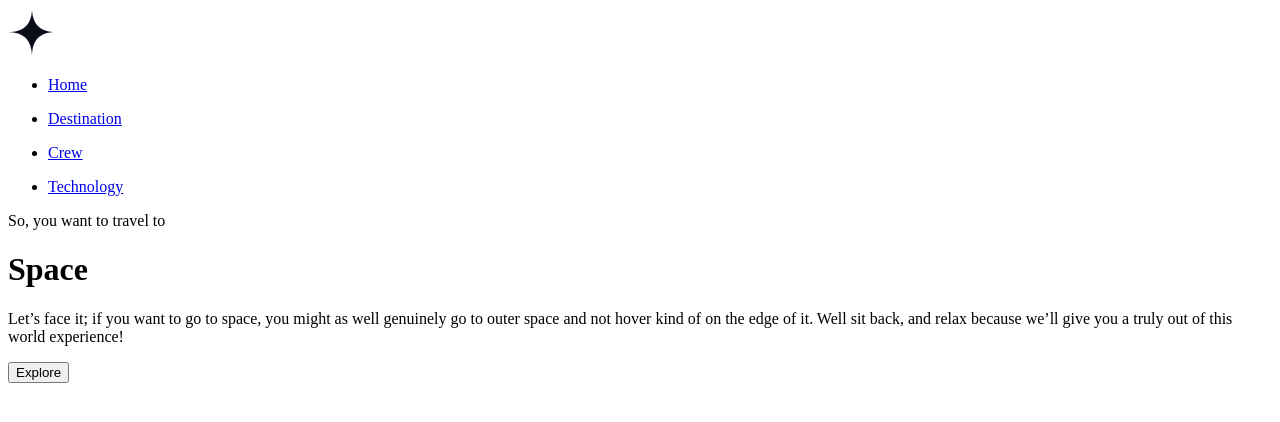
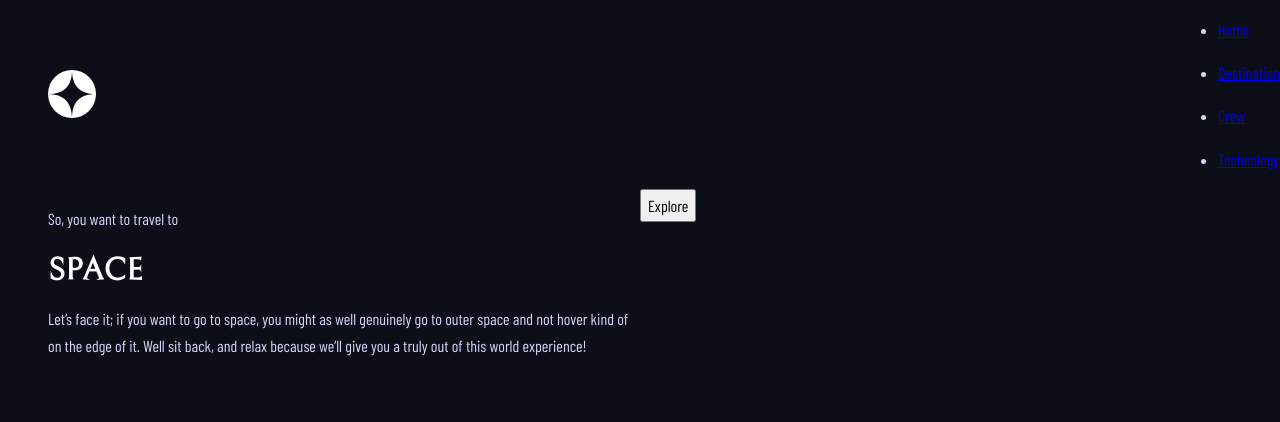
Before and after one commit to leemander/frontend-mentor-space-tourism-website, a React (Vite) app: page / in a window 1280 px wide. Shown: the top 422 px of the page. Built offline with nearby package versions, Linux system fonts and the light colour scheme.

Commit message:
Set up CSS

```diff
--- a/src/style.css
+++ b/src/style.css
@@ -0,0 +1,168 @@
+@font-face {
+  font-family: "Barlow Condensed";
+  src: url(./assets/BarlowCondensed-Regular.ttf);
+}
+
+@font-face {
+  font-family: "Bellefair";
+  src: url(./assets/Bellefair-Regular.ttf);
+}
+
+:root {
+  --color-neutral-100: hsl(0, 0%, 100%);
+  --color-neutral-400: hsl(231, 77%, 90%);
+  --color-neutral-900: hsl(230, 35%, 7%);
+
+  --font-size-xxxl: 9.375rem;
+  --font-size-xxl: 6.25rem;
+  --font-size-xl: 3.5rem;
+  --font-size-l: 2.25rem;
+  --font-size-m: 1.75rem;
+  --font-size-s: 1rem;
+  --font-size-xs: 0.875rem;
+}
+
+/*RESET*/
+
+/* Box sizing rules */
+*,
+*::before,
+*::after {
+  box-sizing: border-box;
+}
+
+/* Prevent font size inflation */
+html {
+  -moz-text-size-adjust: none;
+  -webkit-text-size-adjust: none;
+  text-size-adjust: none;
+}
+
+/* Remove default margin in favour of better control in authored CSS */
+body,
+h1,
+h2,
+h3,
+h4,
+p,
+figure,
+blockquote,
+dl,
+dd {
+  margin-block-end: 0;
+}
+
+/* Remove list styles on ul, ol elements with a list role, which suggests default styling will be removed */
+ul[role="list"],
+ol[role="list"] {
+  list-style: none;
+}
+
+/* Set core body defaults */
+body {
+  min-height: 100vh;
+  line-height: 1.5;
+}
+
+/* Set shorter line heights on headings and interactive elements */
+h1,
+h2,
+h3,
+h4,
+button,
+input,
+label {
+  line-height: 1.1;
+}
+
+/* Balance text wrapping on headings */
+h1,
+h2,
+h3,
+h4 {
+  text-wrap: balance;
+}
+
+/* A elements that don't have a class get default styles */
+a:not([class]) {
+  text-decoration-skip-ink: auto;
+  color: currentColor;
+}
+
+/* Make images easier to work with */
+img,
+picture {
+  max-width: 100%;
+  display: block;
+}
+
+/* Inherit fonts for inputs and buttons */
+input,
+button,
+textarea,
+select {
+  font: inherit;
+}
+
+/* Make sure textareas without a rows attribute are not tiny */
+textarea:not([rows]) {
+  min-height: 10em;
+}
+
+/* Anything that has been anchored to should have extra scroll margin */
+:target {
+  scroll-margin-block: 5ex;
+}
+
+/*RESET ENDS*/
+
+.container {
+  display: grid;
+  grid-template-columns: 3em 1fr 3em;
+}
+
+.space-between {
+  align-items: center;
+  display: flex;
+  justify-content: space-between;
+}
+
+.two-column {
+  display: grid;
+  grid-column: 2;
+}
+
+h1:has(+ .two-column) {
+  grid-column: 2;
+}
+
+@media (min-width: 30em) {
+  .two-column {
+    grid-template-columns: 1fr 1fr;
+  }
+}
+
+body {
+  background-color: var(--color-neutral-900);
+  color: var(--color-neutral-400);
+  font-family: "Barlow Condensed";
+  line-height: 1.7;
+  margin: 0;
+  min-height: 100dvh;
+}
+
+h1,
+h2,
+h3 {
+  color: var(--color-neutral-100);
+  font-family: "Bellefair";
+  text-transform: uppercase;
+}
+
+h1 > span {
+  opacity: 0.5;
+}
+
+header .space-between {
+  grid-column: 2/-1;
+}
```
Also changed, not shown: src/assets/BarlowCondensed-Regular.ttf (added), src/assets/Bellefair-Regular.ttf (added).
